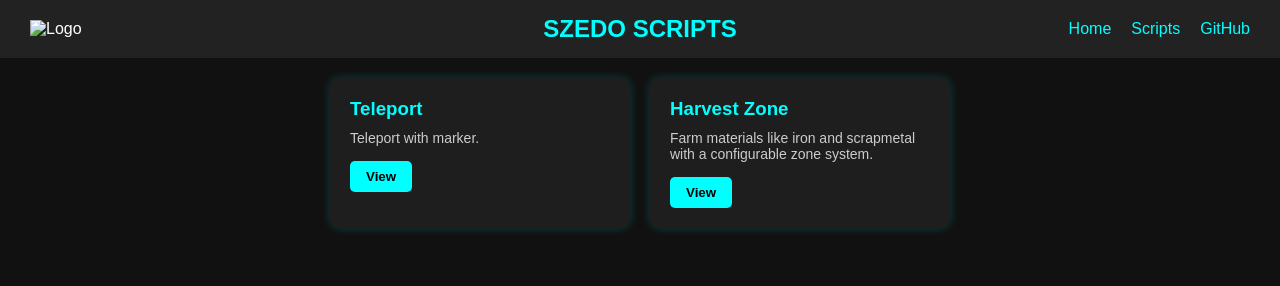
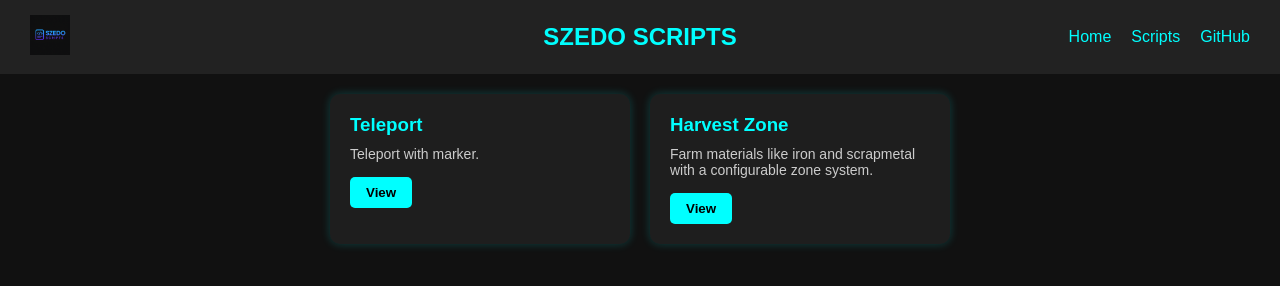
Before and after one commit to SZEDO-Scripts/SZEDO, a plain HTML site: page scripts.html in a window 1280 px wide. Drawn offline with Linux system fonts and the light colour scheme; a script that the page names is missing.

Commit message:
Update scripts.html

```diff
--- a/scripts.html
+++ b/scripts.html
@@ -9,7 +9,7 @@
 <body>
   <header>
     <div class="logo-container">
-      <img src="images/logo.png" alt="Logo" class="logo" />
+      <img src="logo.png" alt="Logo" class="logo" />
     </div>
     <h1>SZEDO SCRIPTS</h1>
     <nav>
```
